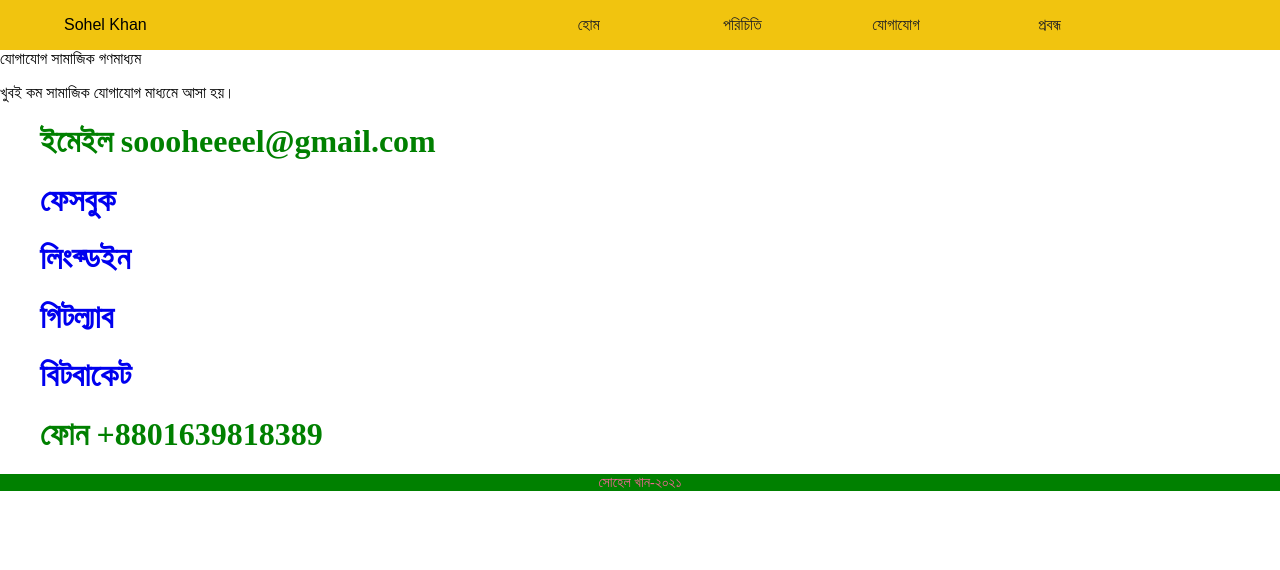
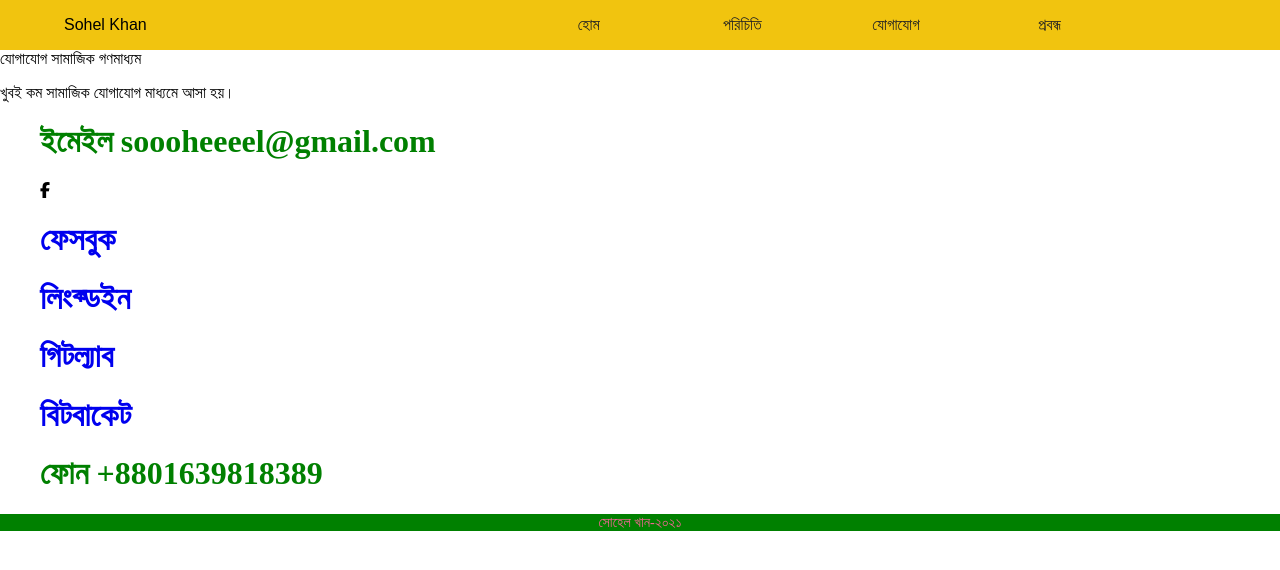
Before and after one commit to sohelkhanz/sohelkhanz.github.io, a Jekyll site: the page built from প্রবন্ধ/যোগাযোগ.md, in a window 1280 px wide. Shown: the top 570 px of the page. Built offline with Jekyll 4.4.1, drawn with Linux system fonts in a browser that asks for light colours; nearby versions of some CDN libraries; library files that are not in the unit come from our copies.

Commit message:
Update যোগাযোগ.md

```diff
--- a/প্রবন্ধ/যোগাযোগ.md
+++ b/প্রবন্ধ/যোগাযোগ.md
@@ -9,6 +9,7 @@ layout: default
 খুবই কম সামাজিক যোগাযোগ মাধ্যমে আসা হয়।
 
 - # ইমেইল soooheeeel@gmail.com
+<i class="fab fa-facebook-f"></i>
 - # [ফেসবুক](https://facebook.com/nahklehos/)
 - # [লিংক্ডইন](https://linkedin.com/in/Sohel-Khan-R)
 - # [গিটল্যাব](https://gitlab.com/sohel.khan/)
```
